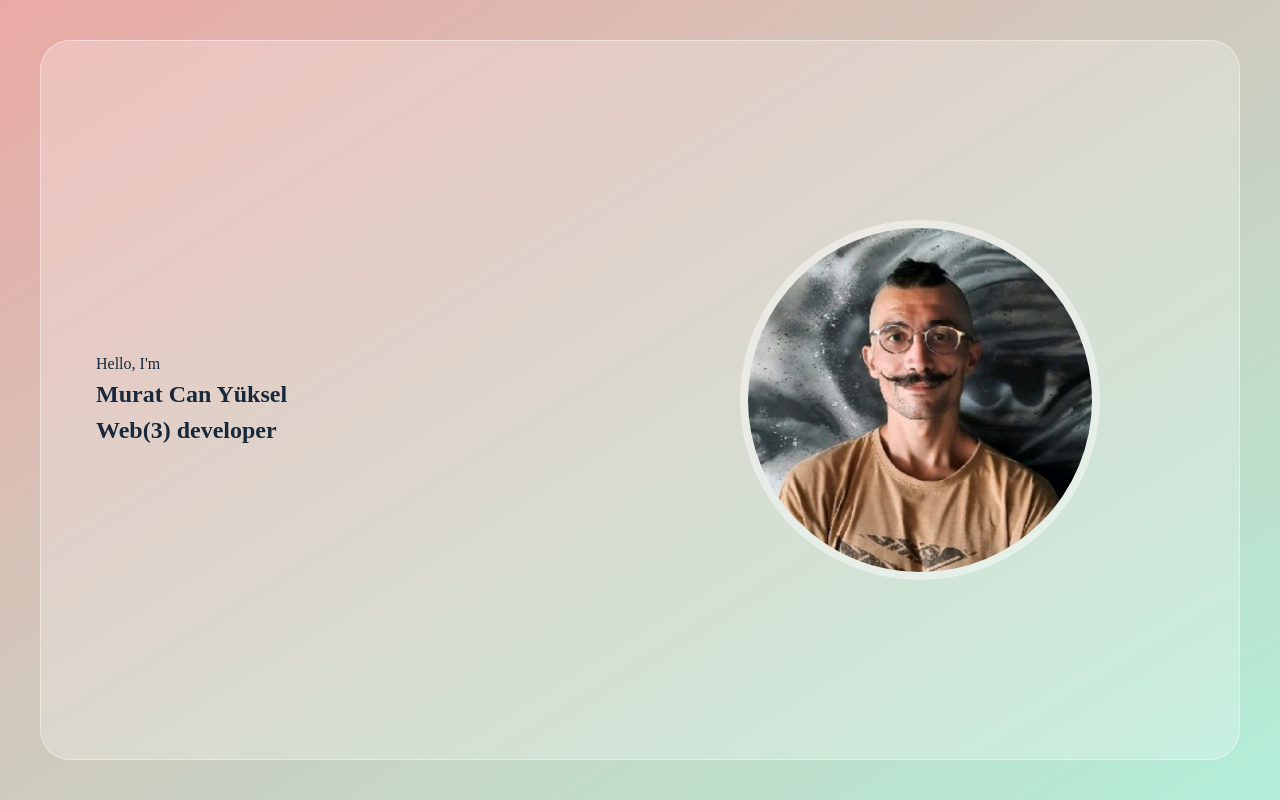
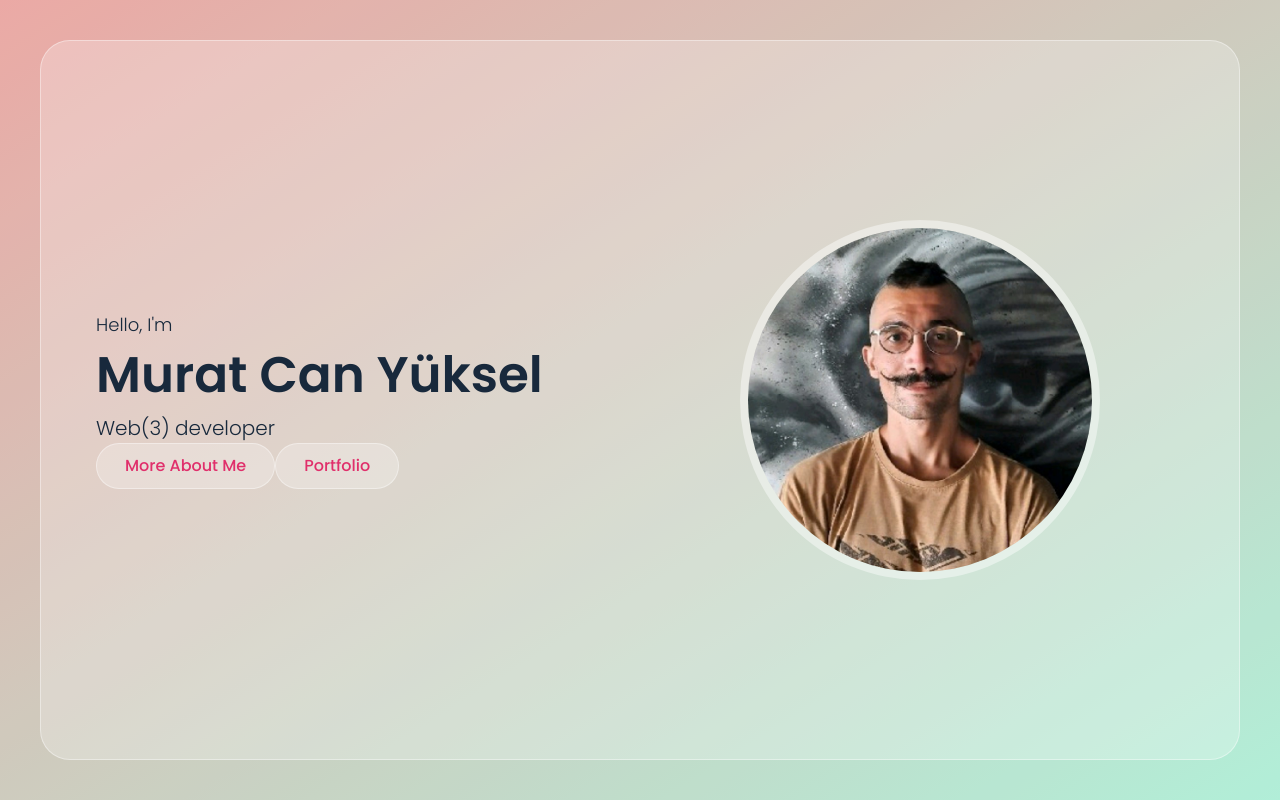
Before and after one commit to muratcan-yuksel/portfolio-glass-ex, a React (Create React App) app: page / in a window 1280 px wide. Built offline with nearby package versions, Linux system fonts and the light colour scheme.

Commit message:
add fonts, buttons

```diff
--- a/src/components/home/Home.js
+++ b/src/components/home/Home.js
@@ -11,6 +11,12 @@
             <p>Hello, I'm</p>
             <h1>Murat Can Yüksel</h1>
             <h2>Web(3) developer</h2>
+            <a href="#" className="btn">
+              more about me
+            </a>
+            <a href="#" className="btn">
+              portfolio
+            </a>
           </div>
           <div className="home-img">
             <div className="img-box">
--- a/src/components/home/home.css
+++ b/src/components/home/home.css
@@ -9,6 +9,18 @@
   padding: 15px;
 }
 
+.home-text p {
+  font-size: 18px;
+}
+.home-text h1 {
+  font-size: 50px;
+  text-transform: capitalize;
+}
+.home-text h2 {
+  font-size: 20px;
+  font-weight: 300;
+}
+
 .home-img .img-box {
   max-width: 360px;
   background-color: var(--white-alpha-25);
--- a/src/index.css
+++ b/src/index.css
@@ -1,16 +1,5 @@
-/* body {
-  margin: 0;
-  font-family: -apple-system, BlinkMacSystemFont, 'Segoe UI', 'Roboto', 'Oxygen',
-    'Ubuntu', 'Cantarell', 'Fira Sans', 'Droid Sans', 'Helvetica Neue',
-    sans-serif;
-  -webkit-font-smoothing: antialiased;
-  -moz-osx-font-smoothing: grayscale;
-}
-
-code {
-  font-family: source-code-pro, Menlo, Monaco, Consolas, 'Courier New',
-    monospace;
-} */
+/* fonts */
+@import url("https://fonts.googleapis.com/css2?family=Poppins:wght@300;400;500;600;700&display=swap");
 
 /* variables */
 :root {
@@ -46,6 +35,8 @@
     var(--cyan-light)
   );
   font-size: 16px;
+  font-family: "Poppins", sans-serif;
+  font-weight: 300;
   color: var(--blue-dark);
   line-height: 1.5;
   overflow-x: hidden;
@@ -62,6 +53,19 @@
   background-color: var(--green-yellow);
   z-index: -1;
   opacity: 0.12;
+}
+a {
+  text-decoration: none;
+}
+h1,
+h2 {
+  font-weight: 600;
+}
+h3,
+h4,
+h5,
+h6 {
+  font-weight: 500;
 }
 img {
   max-width: 100%;
@@ -88,6 +92,22 @@
 .align-items-center {
   align-items: center;
 }
+/* buttons */
+.btn {
+  line-height: 1.5;
+  background-color: var(--white-alpha-25);
+  border: 1px solid var(--white-alpha-40);
+  padding: 10px 28px;
+  display: inline-block;
+  border-radius: 30px;
+  color: var(--main-color);
+  font-weight: 500;
+  text-transform: capitalize;
+  font-family: inherit;
+  font-size: 16px;
+  cursor: pointer;
+}
+
 .home-img .img-box img {
   max-width: 100%;
   border-radius: 50%;
```
